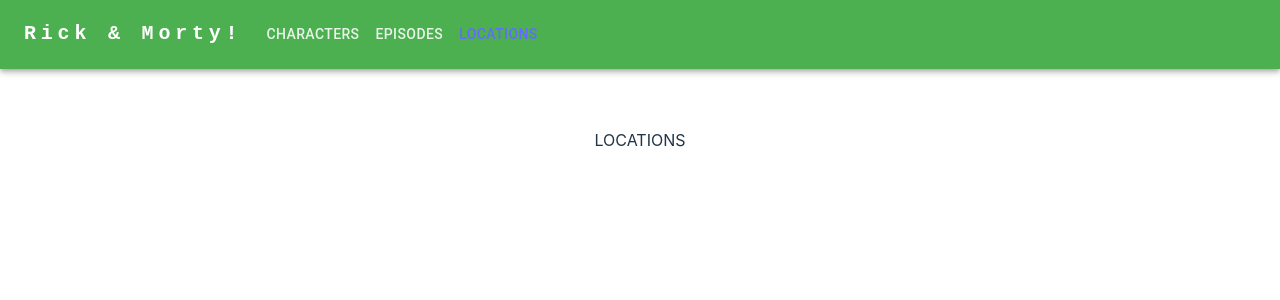
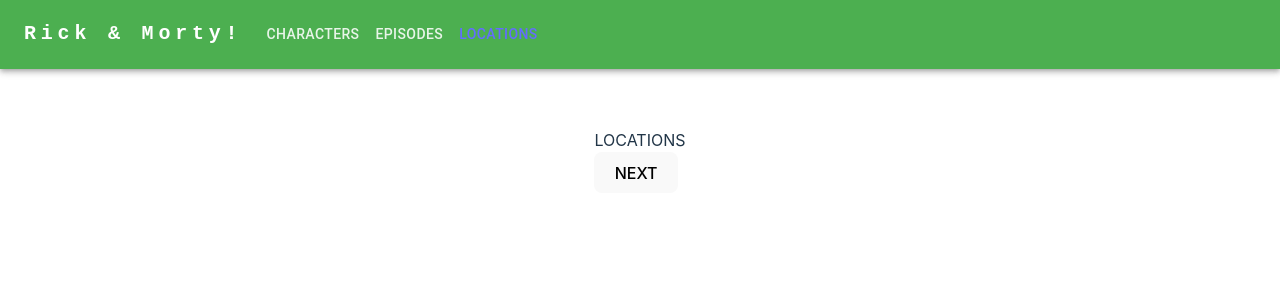
Before and after one commit to matiasPintoDiaz/api-rick-and-morty-front, a React (Vite) app: page /locations in a window 1280 px wide. Shown: the top 300 px of the page. Built offline with nearby package versions, Linux system fonts and the light colour scheme; no server answers.

Commit message:
response fetchingLocation

```diff
--- a/src/pages/LocationPage.tsx
+++ b/src/pages/LocationPage.tsx
@@ -1,7 +1,35 @@
 import { useState, useEffect } from 'react';
 
+import { fetchLocation, locationData } from "../services/fetchingLocation"
+
 export default function LocationPage() {
+  const [id, setId] = useState(1);
+  const [location, setLocation] = useState<locationData>();
+
+  useEffect(() => {
+    fetchLocation(id).then(setLocation)
+  }, [id]);
+
+  const setCountOp = async (op: string) => {
+    if (op == "sub") {
+      if (id <= 1) return;
+      setId(id - 1);
+    } else {
+      setId(id + 1);
+    }
+
+    const locationResponse = await fetchLocation(id);
+    // console.log(locationResponse);
+
+    setLocation(locationResponse);
+  };
+
   return (
-    <div>LOCATIONS</div>
+    <>
+      <div>LOCATIONS</div>
+      <button className='' onClick={() => setCountOp("add")}>
+        NEXT
+      </button>
+    </>
   );
 }
--- a/src/services/fetchingLocation.ts
+++ b/src/services/fetchingLocation.ts
@@ -1,6 +1,6 @@
 const BASE_URL_LOCATION = "https://rickandmortyapi.com/api/location/";
 
-type locationData = {
+export type locationData = {
   id: number
   name: string
   type: string
```
